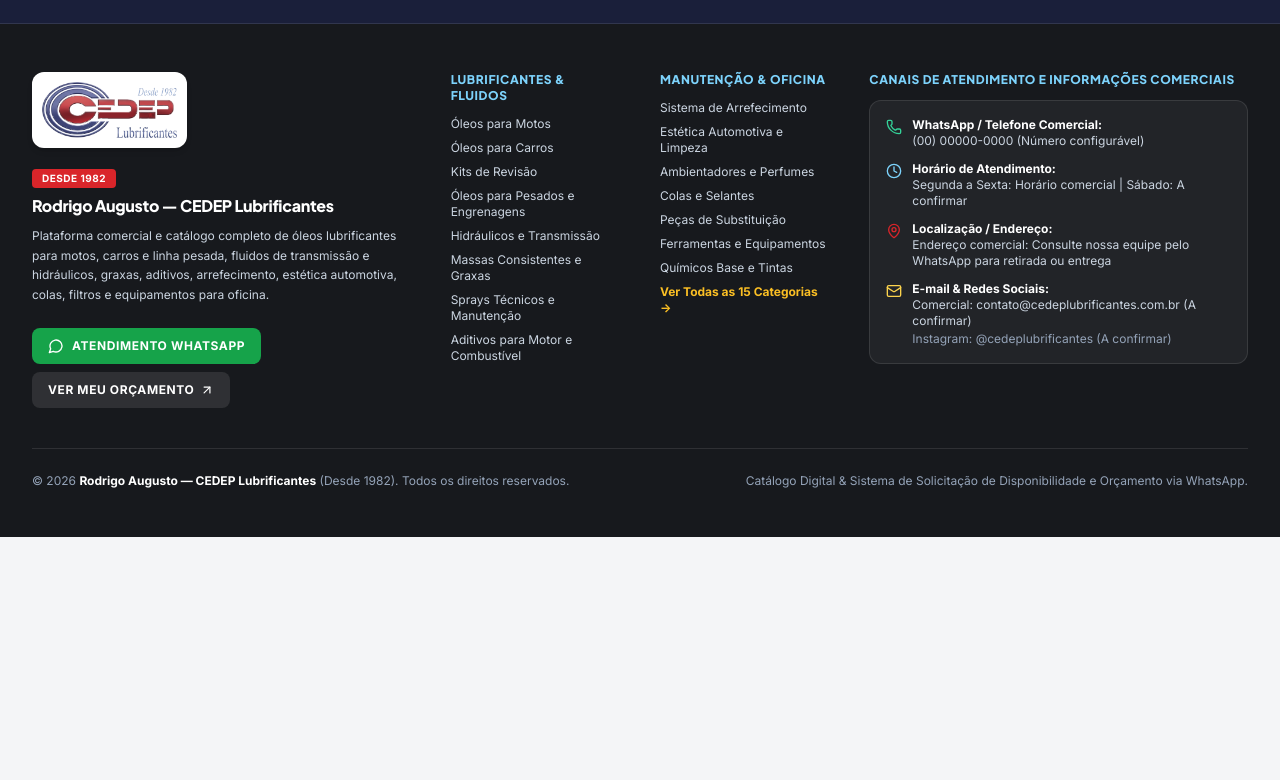
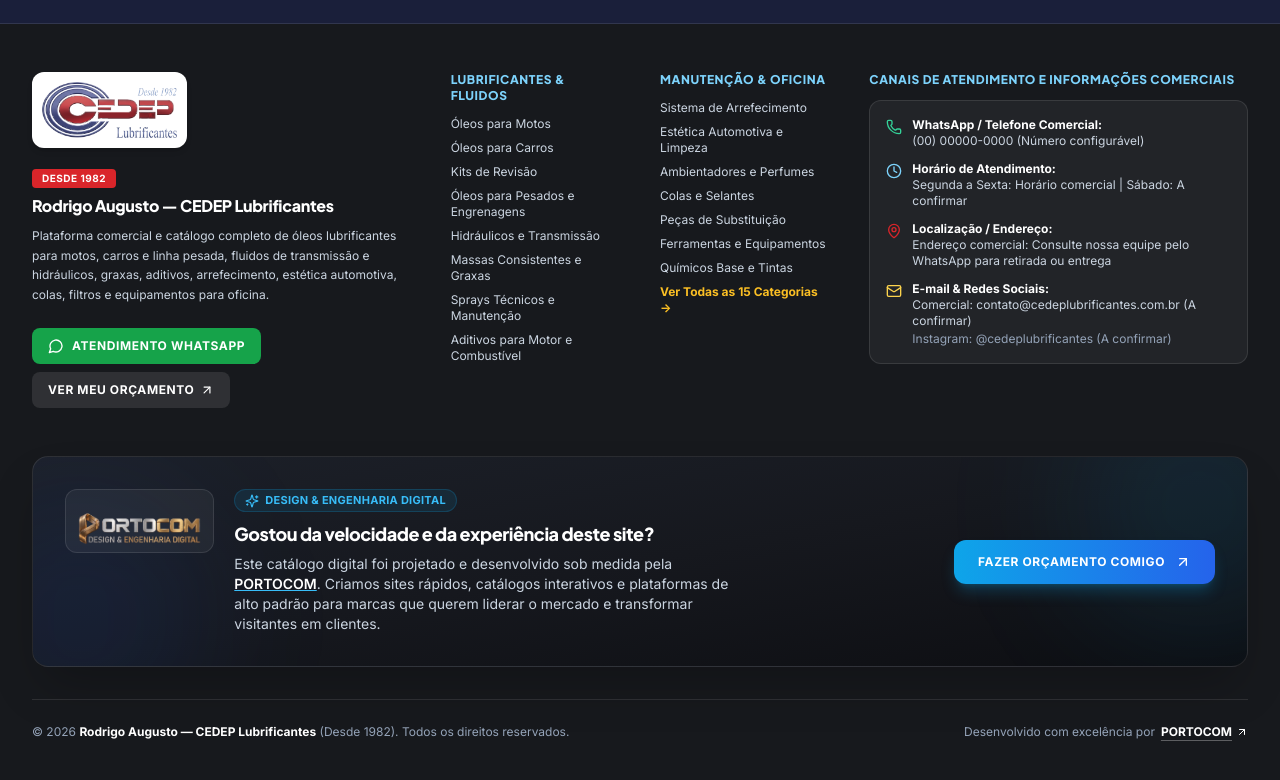
Before and after one commit to pedromarquesgama-design/rodrigo-augusto-cedep, a React (Vite) app: page / in a window 1280 px wide. Shown: the part 8793-9573 px from the top of the page. Before the commit the page ends 9330 px from the top, so only its background shows below. Built offline with nearby package versions, Linux system fonts and the light colour scheme.

Commit message:
feat: add Porto.com development attribution and persuasive lead capture section in footer

```diff
--- a/src/components/Footer.tsx
+++ b/src/components/Footer.tsx
@@ -10,6 +10,7 @@ import {
   ClipboardCheck,
   Headphones,
   ArrowUpRight,
+  Sparkles,
 } from 'lucide-react';
 import { BUSINESS_CONFIG, buildGeneralInquiryWhatsAppUrl } from '../config/business';
 import { CATEGORIES } from '../data/categories';
@@ -229,13 +230,73 @@ export const Footer: React.FC<FooterProps> = ({ onSelectCategory }) => {
           </div>
         </div>
 
+        {/* Porto.com Development & Persuasive Lead Capture Section */}
+        <div className="mt-12 rounded-2xl bg-gradient-to-br from-[#1C2029] via-[#16181E] to-[#0D0E12] border border-white/10 p-6 sm:p-8 relative overflow-hidden shadow-2xl">
+          {/* Ambient luminous glow accents */}
+          <div className="pointer-events-none absolute -top-20 -right-20 w-64 h-64 bg-sky-500/10 rounded-full blur-3xl" />
+          <div className="pointer-events-none absolute -bottom-20 -left-20 w-64 h-64 bg-blue-600/10 rounded-full blur-3xl" />
+
+          <div className="relative z-10 flex flex-col lg:flex-row items-center justify-between gap-6">
+            <div className="flex flex-col sm:flex-row items-center sm:items-start text-center sm:text-left gap-5 max-w-2xl">
+              <a
+                href="https://www.portocom.net/"
+                target="_blank"
+                rel="noopener noreferrer"
+                className="h-14 sm:h-16 px-3 py-2 rounded-xl bg-white/5 border border-white/10 flex items-center justify-center shrink-0 hover:border-sky-500/40 hover:bg-white/10 transition-all cursor-pointer"
+                title="Conheça a PORTOCOM"
+              >
+                <img
+                  src="/images/logo-portocom.png"
+                  alt="PORTOCOM | Design & Engenharia Digital"
+                  className="h-10 sm:h-12 w-auto object-contain mix-blend-screen"
+                  loading="lazy"
+                />
+              </a>
+
+              <div className="space-y-1.5">
+                <div className="inline-flex items-center gap-1.5 px-2.5 py-0.5 rounded-full bg-sky-500/10 border border-sky-500/20 text-sky-400 text-[11px] font-bold tracking-wide uppercase">
+                  <Sparkles className="w-3.5 h-3.5" aria-hidden="true" />
+                  <span>Design & Engenharia Digital</span>
+                </div>
+                <h4 className="text-base sm:text-lg font-extrabold text-white tracking-tight">
+                  Gostou da velocidade e da experiência deste site?
+                </h4>
+                <p className="text-xs sm:text-sm text-slate-300 leading-relaxed">
+                  Este catálogo digital foi projetado e desenvolvido sob medida pela <a href="https://www.portocom.net/" target="_blank" rel="noopener noreferrer" className="text-white font-semibold underline decoration-sky-400 hover:text-sky-300 transition-colors">PORTOCOM</a>. Criamos sites rápidos, catálogos interativos e plataformas de alto padrão para marcas que querem liderar o mercado e transformar visitantes em clientes.
+                </p>
+              </div>
+            </div>
+
+            <div className="shrink-0 w-full sm:w-auto">
+              <a
+                href="https://www.portocom.net/"
+                target="_blank"
+                rel="noopener noreferrer"
+                className="group w-full sm:w-auto inline-flex items-center justify-center gap-2.5 px-6 py-3.5 rounded-xl bg-gradient-to-r from-sky-500 to-blue-600 hover:from-sky-400 hover:to-blue-500 text-white font-extrabold text-xs uppercase tracking-wider shadow-lg shadow-sky-500/25 hover:shadow-sky-500/40 transition-all duration-200 hover:-translate-y-0.5 cursor-pointer"
+              >
+                <span>Fazer Orçamento Comigo</span>
+                <ArrowUpRight className="w-4 h-4 transition-transform group-hover:translate-x-0.5 group-hover:-translate-y-0.5" aria-hidden="true" />
+              </a>
+            </div>
+          </div>
+        </div>
+
         {/* Bottom Copyright Bar */}
-        <div className="mt-10 pt-6 border-t border-white/10 flex flex-col sm:flex-row items-center justify-between gap-4 text-xs text-slate-400">
+        <div className="mt-8 pt-6 border-t border-white/10 flex flex-col sm:flex-row items-center justify-between gap-4 text-xs text-slate-400">
           <p>
             © {new Date().getFullYear()} <strong className="text-white">{BUSINESS_CONFIG.commercialName}</strong> ({BUSINESS_CONFIG.historicalTagline}). Todos os direitos reservados.
           </p>
-          <p className="text-center sm:text-right">
-            Catálogo Digital & Sistema de Solicitação de Disponibilidade e Orçamento via WhatsApp.
+          <p className="flex items-center gap-1.5 text-center sm:text-right">
+            <span>Desenvolvido com excelência por</span>
+            <a
+              href="https://www.portocom.net/"
+              target="_blank"
+              rel="noopener noreferrer"
+              className="font-bold text-white hover:text-sky-400 transition-colors inline-flex items-center gap-1 underline underline-offset-4 decoration-white/30 hover:decoration-sky-400"
+            >
+              PORTOCOM
+              <ArrowUpRight className="w-3 h-3" aria-hidden="true" />
+            </a>
           </p>
         </div>
       </div>
```
Also changed, not shown: public/images/logo-portocom.png (added).
